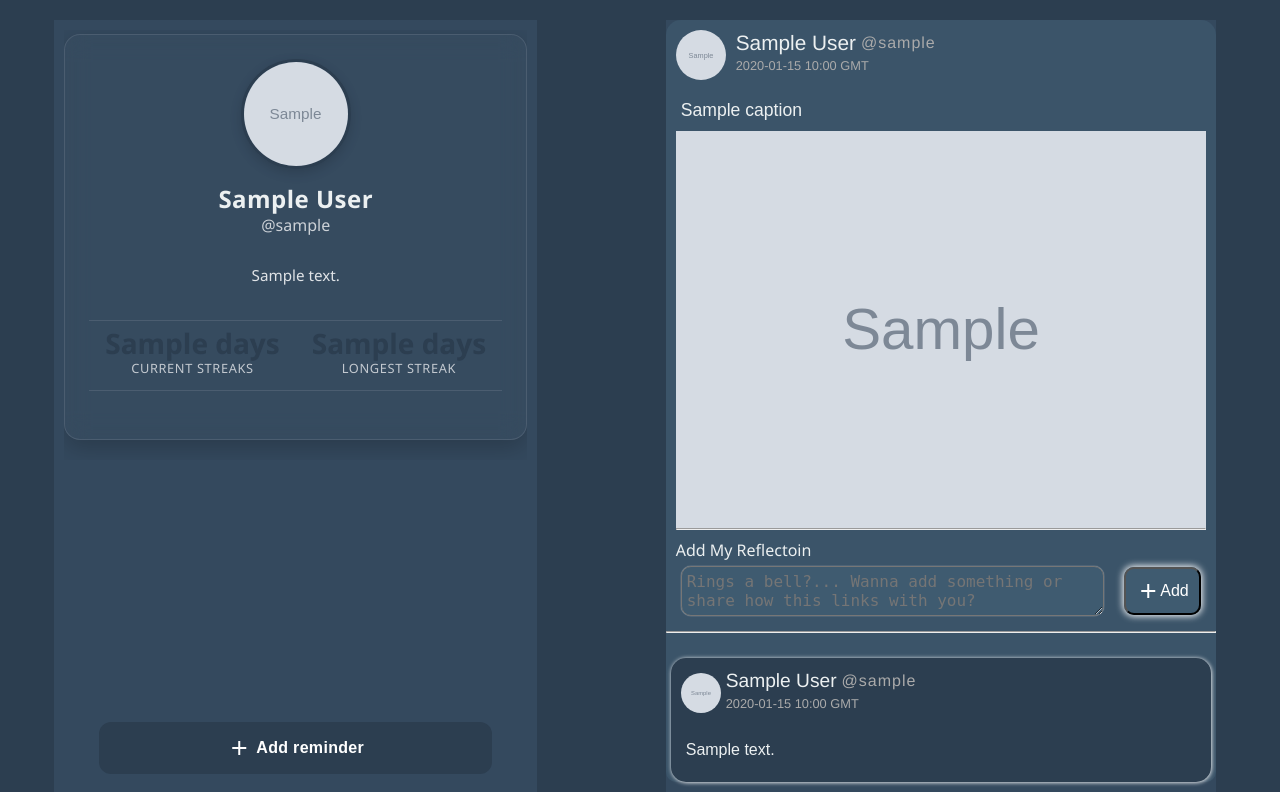
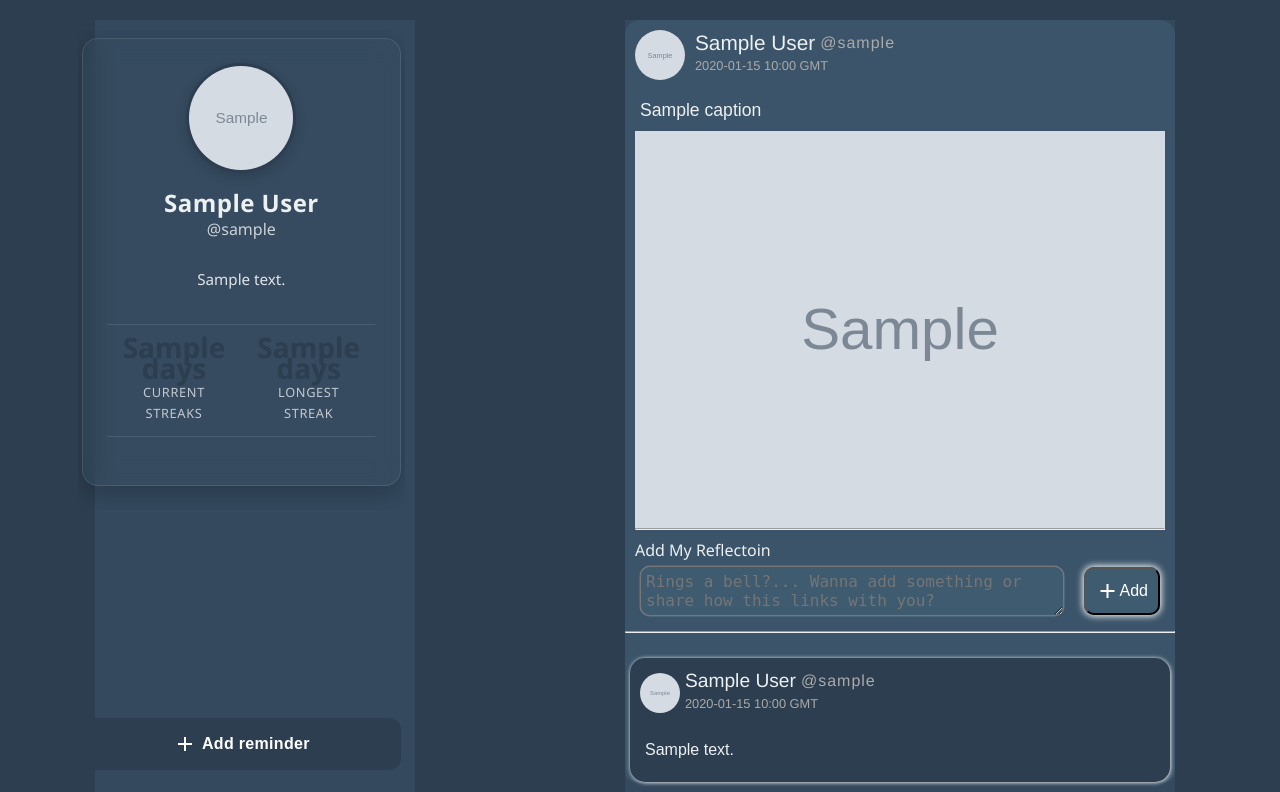
Before and after one commit to loayalsaid1/RemindMe, a Python web app: template app/templates/reminder.html in a window 1280 px wide. Shown: the part 70-862 px from the top of the page. Run offline with Jinja, Linux system fonts and the light colour scheme; the template is opened without the code that fills it: most values are stand-ins (such as "Sample title", 1, 10 or a date in 2020); grey boxes marked "Sample" are stand-in pictures; some libraries are stand-ins or nearby versions.

Commit message:
Set a max widht for teh aside

```diff
--- a/app/static/styles/aside.css
+++ b/app/static/styles/aside.css
@@ -6,7 +6,7 @@ aside {
 	display: flex;
 	flex-direction: row-reverse;
 
-	max-width: 75vw;
+	max-width: 20rem;
 	padding: 10px;
 
 	background-color: var(--color-1);
@@ -21,13 +21,13 @@ aside {
 		position: absolute;
 		left: 0;
 
+		max-width: 75vw;
 		height: 100%;
-
 		padding: unset;
 	}
 
 	aside.open {
-		padding: 10px;
+		padding: 5px;
 		padding-right: 0;
 	}
 
@@ -46,7 +46,7 @@ aside .toggle_icon {
 	justify-content: center;
 	align-items: center;
 
-	width: 2rem;
+	width: 1.5rem;
 	height: 100%;
 
 	box-shadow: 0 0 8px 1px #20303f, 0 0 8px 1px #20303f inset;
@@ -64,7 +64,7 @@ aside .toggle_icon:hover {
 
 @media (max-width: 767px) {
 	aside.open .toggle_icon {
-		margin-left: 1rem;
+		margin-left: .5rem;
 	}
 
 	aside:not(.open) .toggle_icon .opened_icon {
@@ -108,6 +108,7 @@ aside .toggle_icon:hover {
 	position: relative;
 
 	margin-bottom: 40px;
+	padding: .25rem;  /* Added padding of .25rem */
 
 	overflow: auto;
 	-ms-overflow-style: none;
@@ -234,6 +235,10 @@ aside .toggle_icon:hover {
 	letter-spacing: 0.05em;
 }
 
+.user_info button {
+	width: 85%;
+}
+
 .user_info button,
 .aside_add_reminder_button {
 	position: relative;
@@ -241,7 +246,6 @@ aside .toggle_icon:hover {
 	align-items: center;
 	justify-content: center;
 
-	width: 85%;
 	padding: 0.875rem;
 	margin: 0.5rem 0;
 
@@ -304,6 +308,7 @@ aside .toggle_icon:hover {
 	display: flex;
 	flex-direction: column;
 	align-items: center;
+	padding: .25rem;  /* Added padding of .25rem */
 
 	width: 100%;
 }
@@ -441,6 +446,9 @@ aside nav ul li.active a {
 	color: white;
 }
 
+.aside_add_reminder_button {
+	width: 100%;
+}
 
 @media (max-width: 767px) {
 	aside:not(.open) .aside_add_reminder_button span.icon {
```
